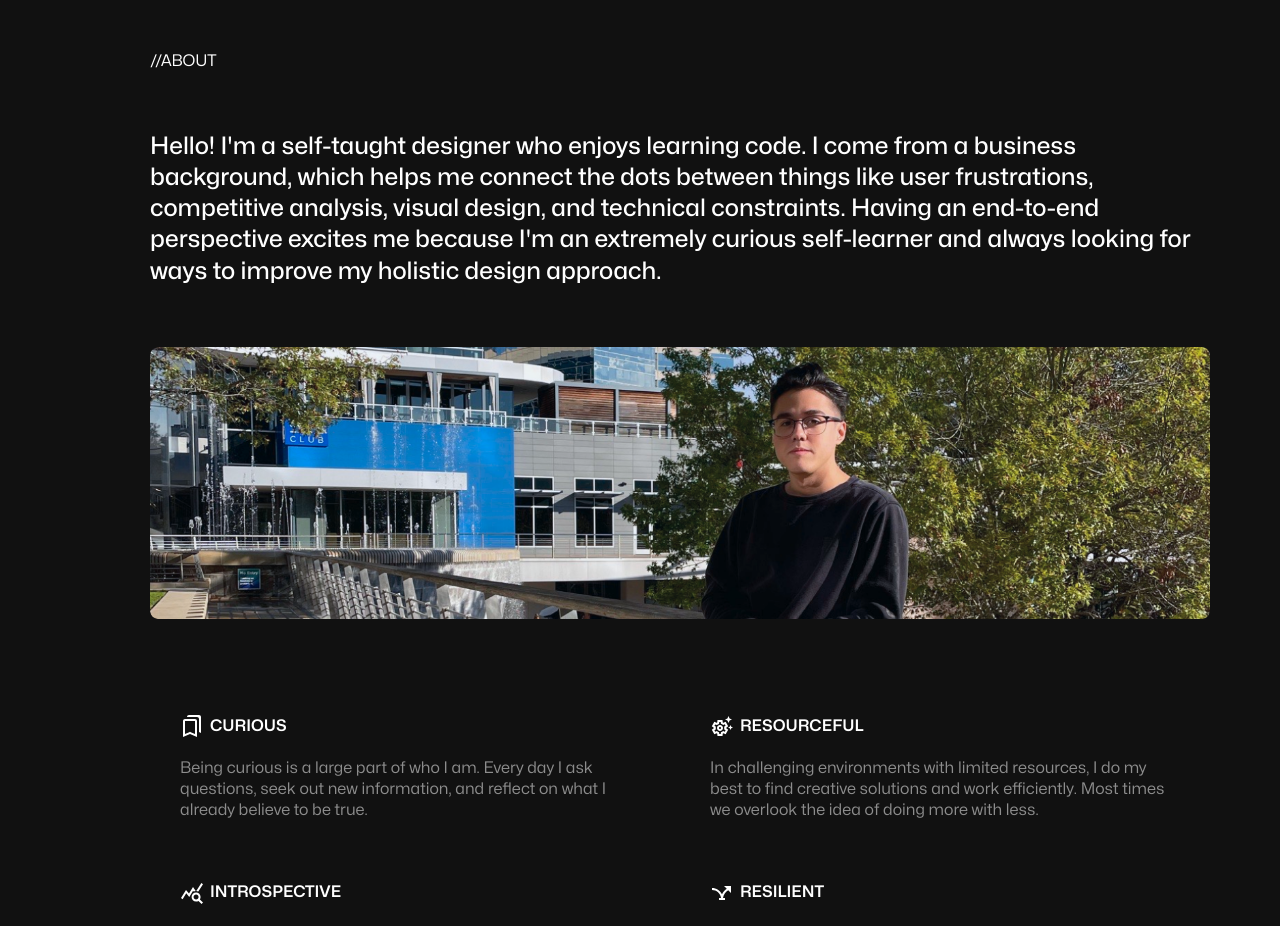
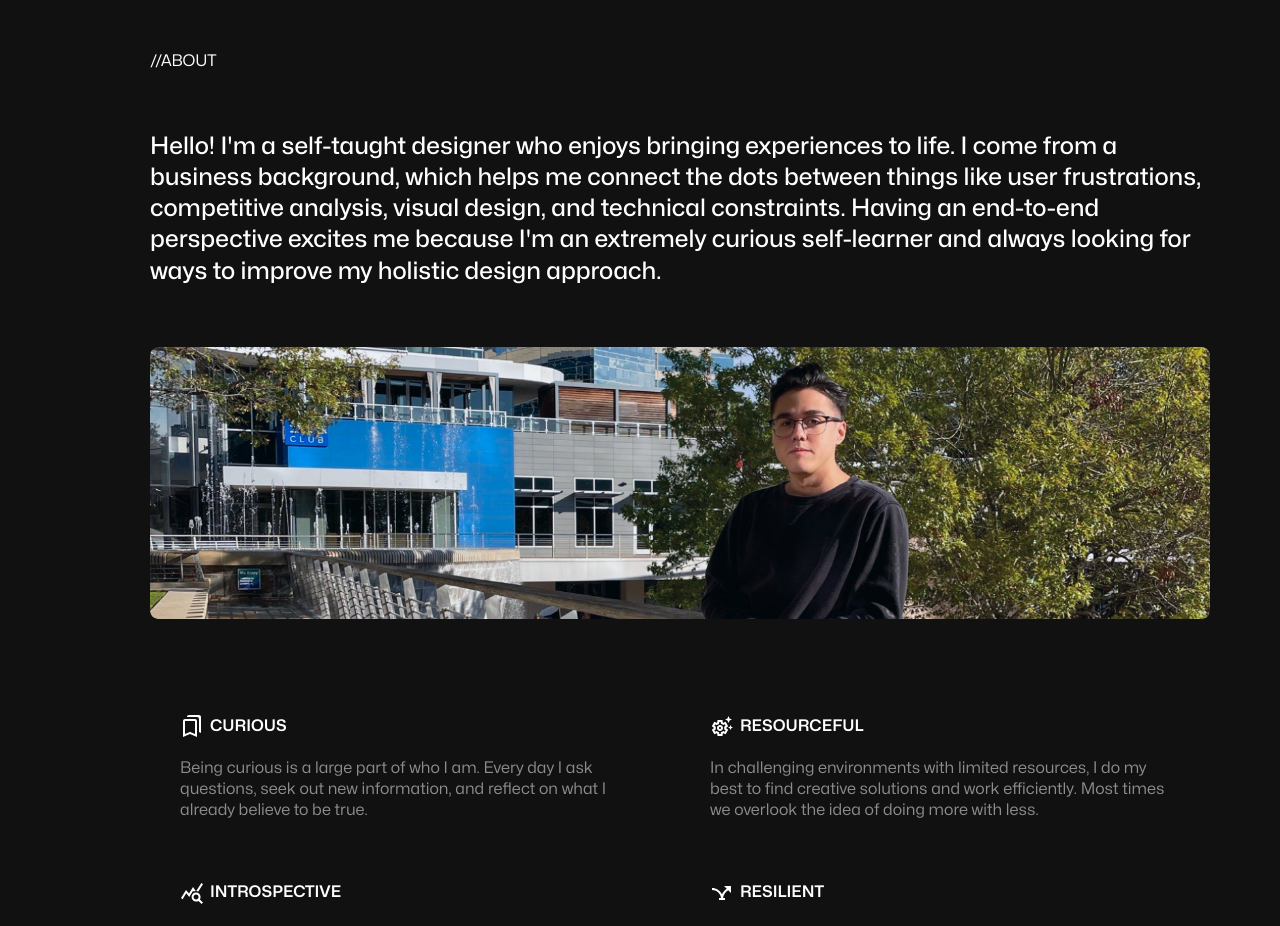
Before and after one commit to seane4/pf-seanedens, a React (Create React App) app: page / in a window 1280 px wide. Shown: the part 1900-2826 px from the top of the page. Built offline with nearby package versions, Linux system fonts and the light colour scheme.

Commit message:
minor text change

```diff
--- a/src/components/about/About.jsx
+++ b/src/components/about/About.jsx
@@ -32,7 +32,7 @@ function About() {
         <div className="title">//ABOUT</div>
 
         <div className="desc">
-          Hello! I'm a self-taught designer who enjoys learning code. I come from a business background, which helps me connect the dots between things like user frustrations, competitive analysis, visual design, and technical constraints. Having an end-to-end perspective excites me because I'm an extremely curious self-learner and always looking for ways to improve my holistic design approach.
+          Hello! I'm a self-taught designer who enjoys bringing experiences to life. I come from a business background, which helps me connect the dots between things like user frustrations, competitive analysis, visual design, and technical constraints. Having an end-to-end perspective excites me because I'm an extremely curious self-learner and always looking for ways to improve my holistic design approach.
         </div>
 
         <div className="container">
```
Also changed, not shown: 7 other files (tests, documents, lock files or other folders).
